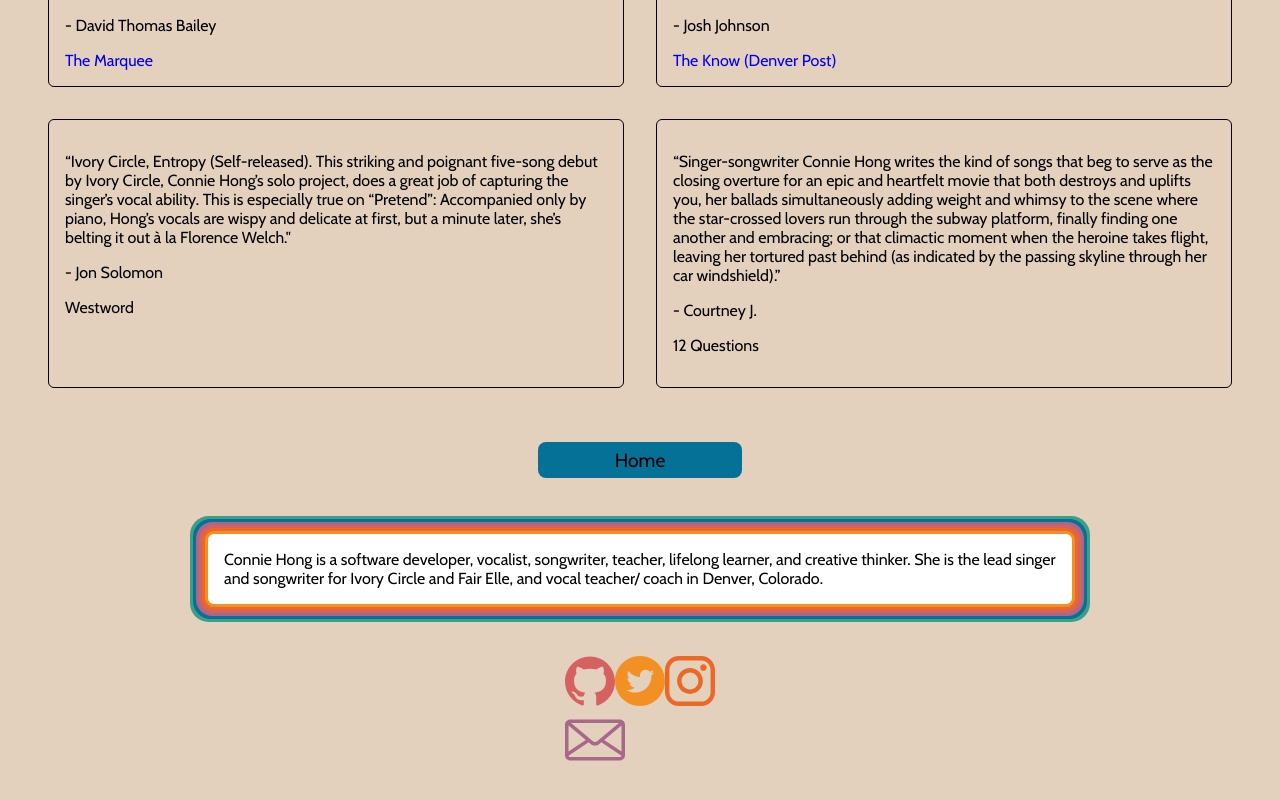
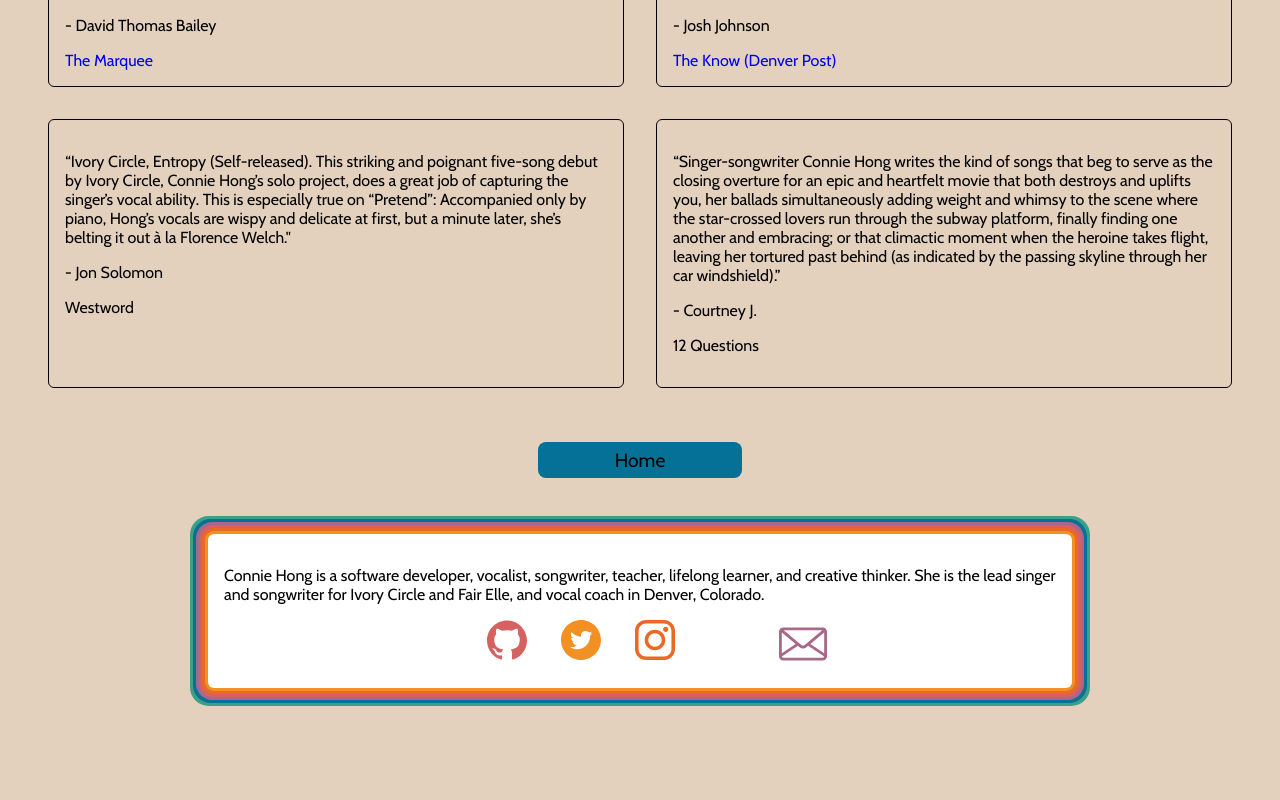
Before and after one commit to conconartist/conconart, a React (Create React App) app: page /press in a window 1280 px wide. Shown: the part 1319-2119 px from the top of the page. Built offline with nearby package versions, Linux system fonts and the light colour scheme.

Commit message:
Update Footer styling

```diff
--- a/src/Email/Email.scss
+++ b/src/Email/Email.scss
@@ -1,4 +1,4 @@
 .emailIcon {
     fill: $fourth-accent-color;
-    height: 60px;
+    height: 48px;
   }
--- a/src/Footer/Footer.js
+++ b/src/Footer/Footer.js
@@ -6,8 +6,8 @@ import Email from '../Email/Email';
 
 export const Footer = () => {
   return (
-    <section className='displaySummary'>
-      <p className='summaryContainer'>Connie Hong is a software developer, vocalist, songwriter, teacher, lifelong learner, and creative thinker.  She is the lead singer and songwriter for Ivory Circle and Fair Elle, and vocal teacher/ coach in Denver, Colorado.</p>
+    <section className='summaryContainer'>
+      <p>Connie Hong is a software developer, vocalist, songwriter, teacher, lifelong learner, and creative thinker.  She is the lead singer and songwriter for Ivory Circle and Fair Elle, and vocal coach in Denver, Colorado.</p>
       <div className='contactContainer'>
         <div className='socialMediaContainer'>
           <a href='https://github.com/conconartist'><Github /></a>
--- a/src/Footer/Footer.scss
+++ b/src/Footer/Footer.scss
@@ -0,0 +1,12 @@
+.contactContainer {
+  display: flex;
+  justify-content: space-evenly;
+  width: 40vw;
+}
+
+.socialMediaContainer {
+  display: flex;
+  flex-direction: row;
+  justify-content: space-evenly;
+  width: 20vw;
+}
--- a/src/Github/Github.scss
+++ b/src/Github/Github.scss
@@ -1,4 +1,4 @@
 .githubIcon {
     fill: $third-accent-color;
-    height: 50px;
+    height: 40px;
   }
--- a/src/Instagram/Instagram.scss
+++ b/src/Instagram/Instagram.scss
@@ -1,4 +1,4 @@
 .instagramIcon {
   fill: $second-accent-color;
-  height: 50px;
+  height: 40px;
 }
--- a/src/Twitter/Twitter.scss
+++ b/src/Twitter/Twitter.scss
@@ -1,4 +1,4 @@
 .twitterIcon {
   fill: $first-accent-color;
-  height: 50px;
+  height: 40px;
 }
--- a/src/index.scss
+++ b/src/index.scss
@@ -12,6 +12,7 @@
 @import './Instagram/Instagram.scss';
 @import './Github/Github.scss';
 @import './Email/Email.scss';
+@import './Footer/Footer.scss';
 
 body, html {
     background-color: $primary-background-color;
```
